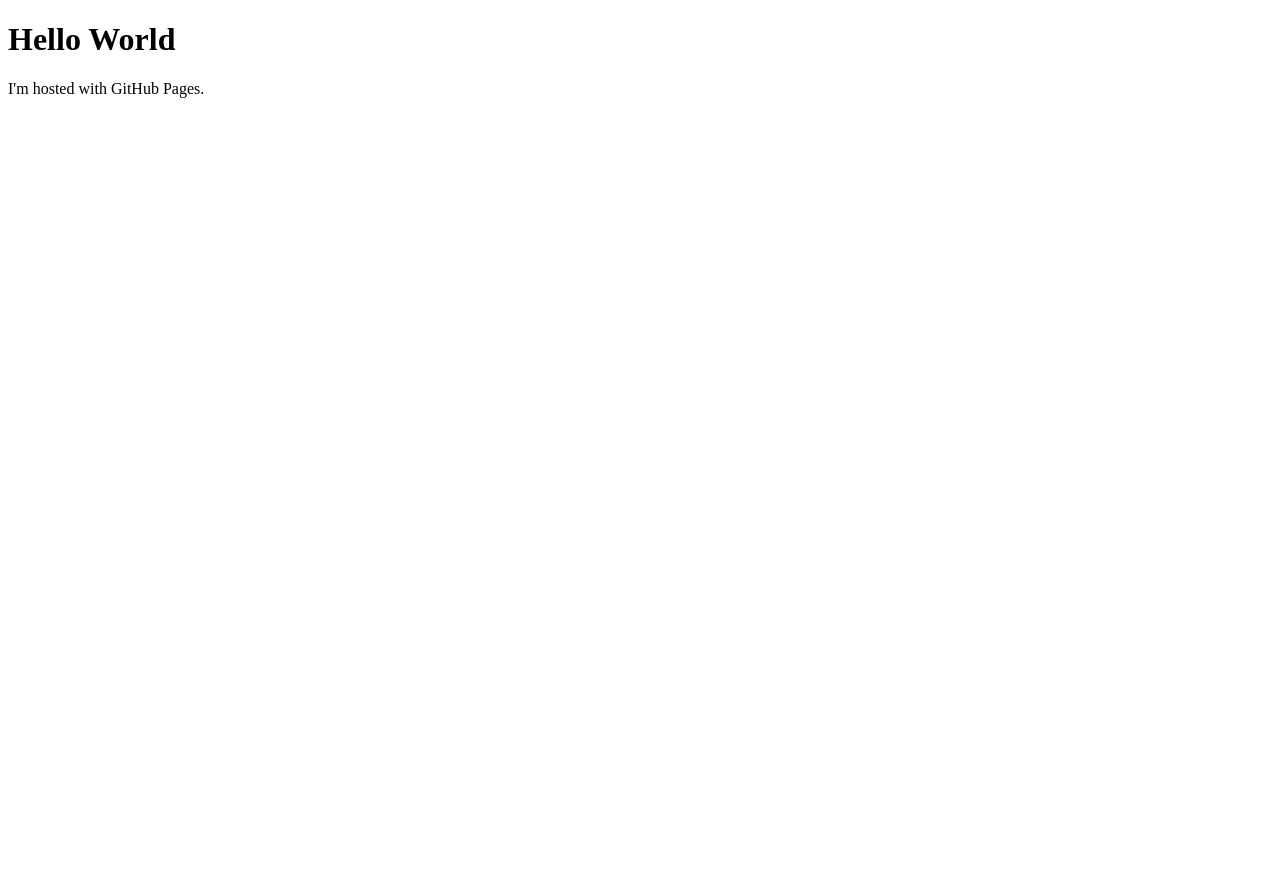
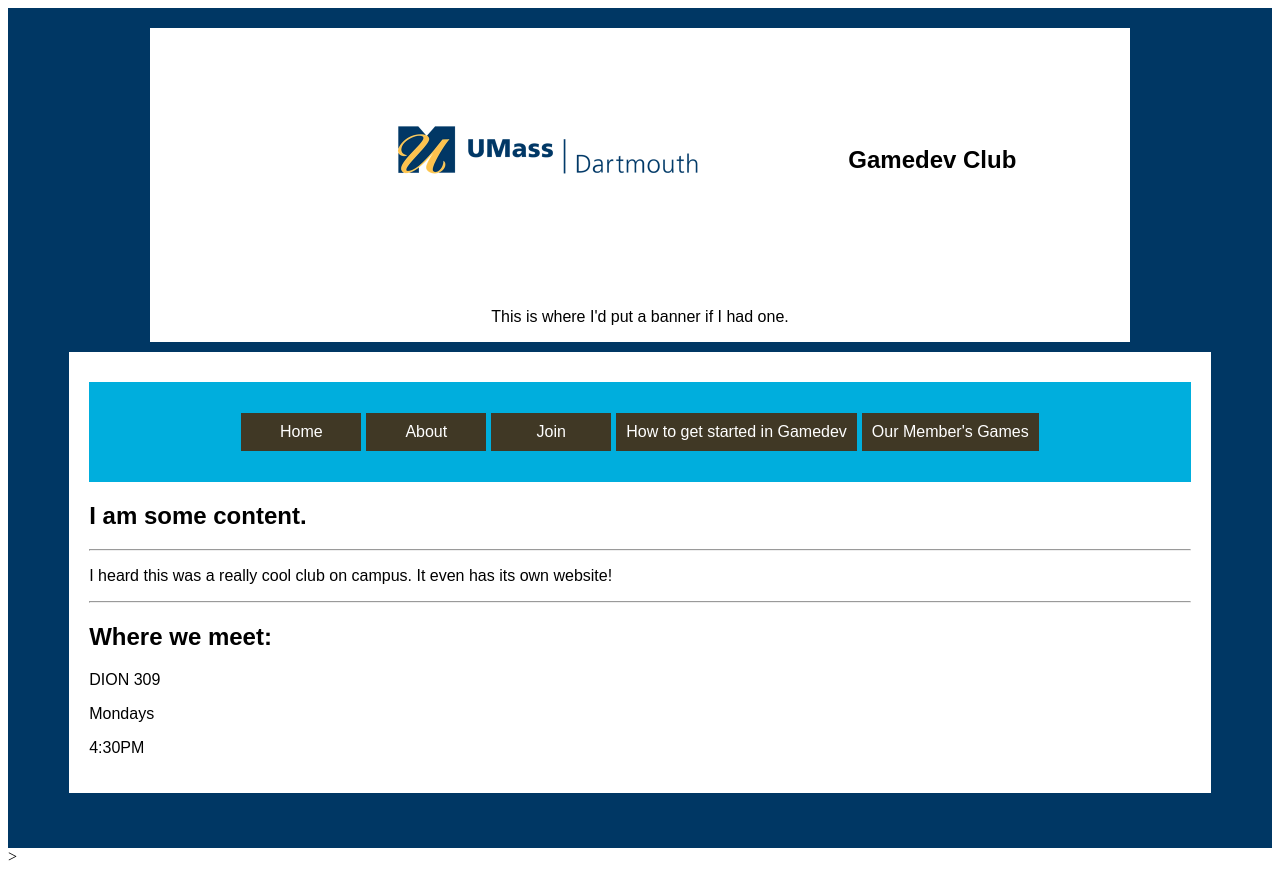
Before and after one commit to UMassd-Gamedev-Club/UMassd-Gamedev-Club, a plain HTML site: page index.html in a window 1280 px wide. Before the commit the page ends 800 px from the top, so only its background shows below. Drawn offline with nearby package versions, Linux system fonts and the light colour scheme.

Commit message:
Boiler plate site
It begins.

```diff
--- a/index.html
+++ b/index.html
@@ -1,7 +1,56 @@
 <!DOCTYPE html>
 <html>
+
+<head>
+<!--responsive to mobile-->
+<meta name="viewport" content="width=device-width, initial-scale=1.0">
+
+  <!--load jquery to reuse sidebar if any -->
+<script src="https://code.jquery.com/jquery-3.6.4.min.js"></script>
+
+  <link rel="stylesheet" href="style.css">
+</head>
 <body>
-<h1>Hello World</h1>
-<p>I'm hosted with GitHub Pages.</p>
+
+<div class = "background">
+<div class = "top-banner">
+   <div style="display: flex; flex-direction: row; margin: auto; padding: 10%;">
+
+        <div>
+            <img src="../../UMassDartmouthLogo.png" style="width: 50%; margin: auto; padding: auto;">
+        </div>
+
+        <div>
+            <h2>Gamedev Club</h2>
+        </div>
+
+
+    </div>
+    <p>This is where I'd put a banner if I had one.</p>
+</div> <!--end of top banner-->
+
+
+<div class = "content">
+    <div class ="navigation">
+        <a href="#" class="button">Home</a>
+        <a href="#" class="button">About</a>
+        <a href="#" class="button">Join</a>
+        <a href="#" class="button">How to get started in Gamedev</a>
+        <a href="#" class="button">Our Member's Games</a>
+
+    </div> <!--end of Navigation-->
+    <h2>I am some content.</h2>
+    <hr>
+    <p>I heard this was a really cool club on campus. It even has its own website!</p>
+
+    <hr>
+    <h2>Where we meet:</h2>
+    <p>DION 309 </p>
+    <p>Mondays </p>
+    <p>4:30PM </p>
+    </div><!--end of content-->
+
+    </div><!-- end of background-->>
+
 </body>
 </html>
--- /dev/null
+++ b/style.css
@@ -0,0 +1,58 @@
+.background{
+    background-color: #003764;
+    max-width: 100%;
+    min-height: 100vh;
+    padding: 20px;
+    margin: 0;
+    display: flex;
+    flex-direction: column;
+    align-content: center;
+    align-items: center;
+    font-family: Arial, Helvetica, sans-serif;
+}
+
+.top-banner{
+    text-align: center;
+    background-color: white;
+    width: 80%;
+    min-height: 200px;
+    margin: 0 auto ;
+}
+
+.content{
+    width: 90%;
+    height: 90%;
+    min-height: 50vh;
+    padding: 20px;
+    margin: 10px;
+    background-color: white;
+}
+
+.navigation{
+    background-color: #00aedd;
+    min-height: 100px;
+    width: 100%;
+    padding: auto;
+    margin: 10px 0;
+    display: flex;
+    flex-wrap: wrap;
+    gap: 5px;
+    justify-content: center;
+}
+.button {
+    min-width: 100px;
+    height: fit-content;
+    height: 100%;
+    padding: 10px;
+    margin: auto 0;
+    flex-wrap: wrap;
+    background-color: #403825;
+    border: none;
+    color: white;
+    text-align: center;
+    text-decoration: none;
+    cursor: pointer;
+  }
+  .gallery-year-button:hover{
+    background-color: #221d11;
+  }
```
Also changed, not shown: UMassDartmouthLogo.png (added).
